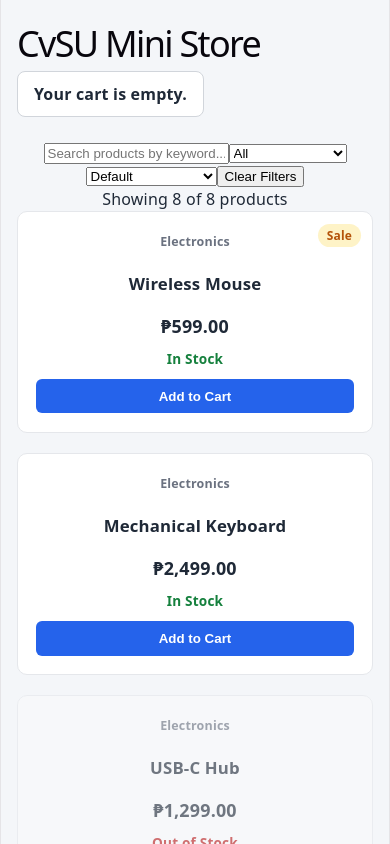
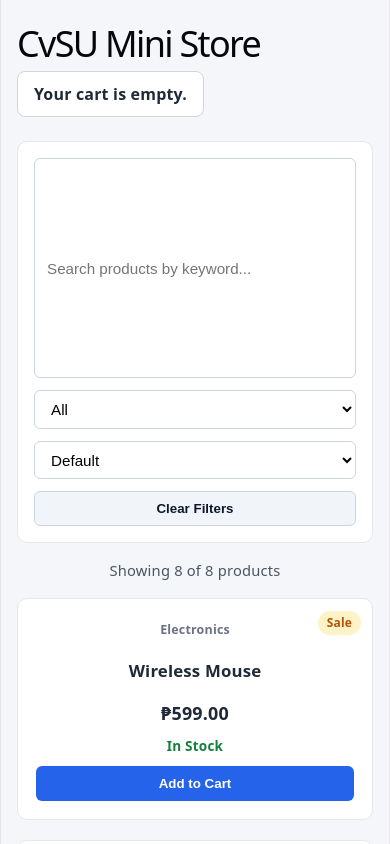
Before and after one commit to ginoyreyes/Reyeslab3-React-Props-and-Component-Communication, a React (Vite) app: page / in a window 390 px wide. Shown: the top 844 px of the page. Built offline with nearby package versions, Linux system fonts and the light colour scheme.

Commit message:
style search bar and responsive layout

```diff
--- a/src/App.css
+++ b/src/App.css
@@ -172,3 +172,78 @@ body {
   background: #9ca3af;
   cursor: not-allowed;
 }
+
+.search-bar {
+  display: flex;
+  flex-wrap: wrap;
+  gap: 0.75rem;
+  background: #ffffff;
+  padding: 1rem;
+  border-radius: 10px;
+  border: 1px solid #e5e7eb;
+  margin-bottom: 1rem;
+  width: 100%;
+}
+
+.search-input {
+  flex: 1 1 220px;
+  padding: 0.55rem 0.75rem;
+  border: 1px solid #cbd5e1;
+  border-radius: 6px;
+  font-size: 0.95rem;
+}
+
+.filter-select {
+  padding: 0.55rem 0.75rem;
+  border: 1px solid #cbd5e1;
+  border-radius: 6px;
+  background: #ffffff;
+  font-size: 0.95rem;
+}
+
+.clear-btn {
+  padding: 0.55rem 0.9rem;
+  border: 1px solid #cbd5e1;
+  border-radius: 6px;
+  background: #f1f5f9;
+  color: #0f172a;
+  font-weight: 600;
+  cursor: pointer;
+  transition: background-color 0.15s ease, transform 0.08s ease;
+}
+
+.clear-btn:hover {
+  background: #e2e8f0;
+}
+
+.clear-btn:active {
+  transform: scale(0.97);
+}
+
+.results-summary {
+  margin: 0 0 1rem;
+  font-size: 0.92rem;
+  color: #4b5563;
+  font-weight: 500;
+}
+
+.empty-state {
+  background: #ffffff;
+  border: 1px dashed #cbd5e1;
+  border-radius: 10px;
+  padding: 2rem;
+  text-align: center;
+  color: #4b5563;
+}
+
+@media (max-width: 600px) {
+  .search-bar {
+    flex-direction: column;
+  }
+
+  .search-input,
+  .filter-select,
+  .clear-btn {
+    width: 100%;
+  }
+}
```
